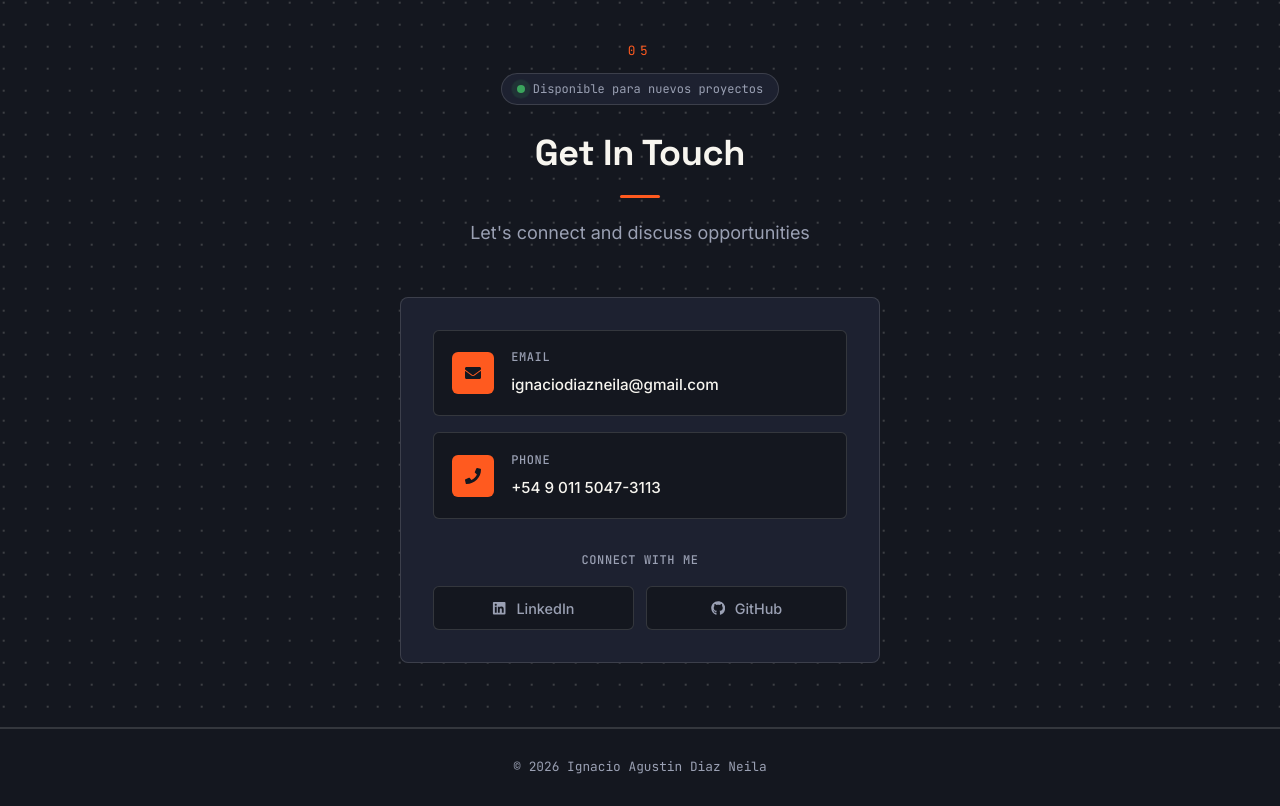
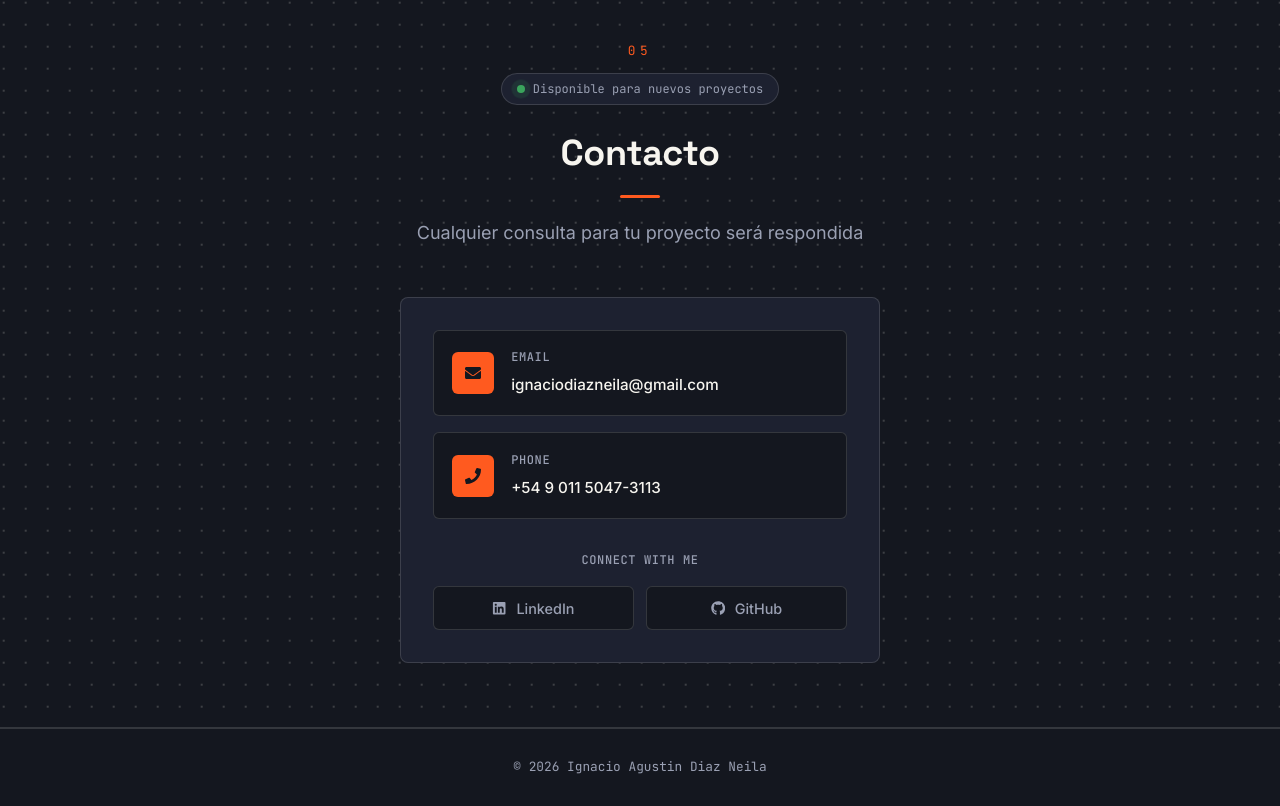
Before and after one commit to IgnacioDN/Portfolio, a React (Vite) app in the folder Portfolio-Project/: page / in a window 1280 px wide. Shown: the part 3740-4546 px from the top of the page. Built offline with nearby package versions, Linux system fonts and the light colour scheme.

Commit message:
Translate contact section to Spanish
Updated the contact section titles and subtitles to Spanish.

```diff
--- a/Portfolio-Project/src/components/Contact.jsx
+++ b/Portfolio-Project/src/components/Contact.jsx
@@ -39,9 +39,9 @@ const Contact = () => {
             <span className="availability-dot"></span>
             Disponible para nuevos proyectos
           </span>
-          <h2 className="section-title">Get In Touch</h2>
+          <h2 className="section-title">Contacto</h2>
           <div className="title-underline"></div>
-          <p className="section-subtitle">Let's connect and discuss opportunities</p>
+          <p className="section-subtitle">Cualquier consulta para tu proyecto será respondida</p>
         </div>
 
         <div className="contact-content">
```
